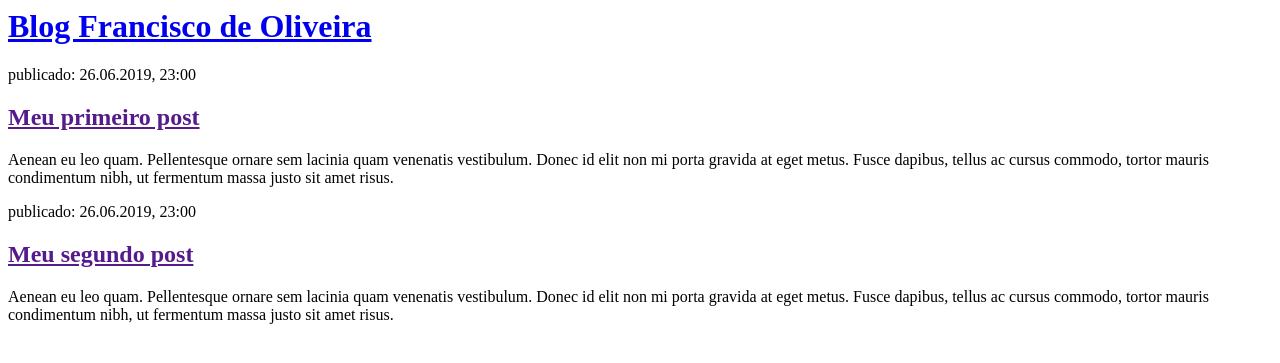
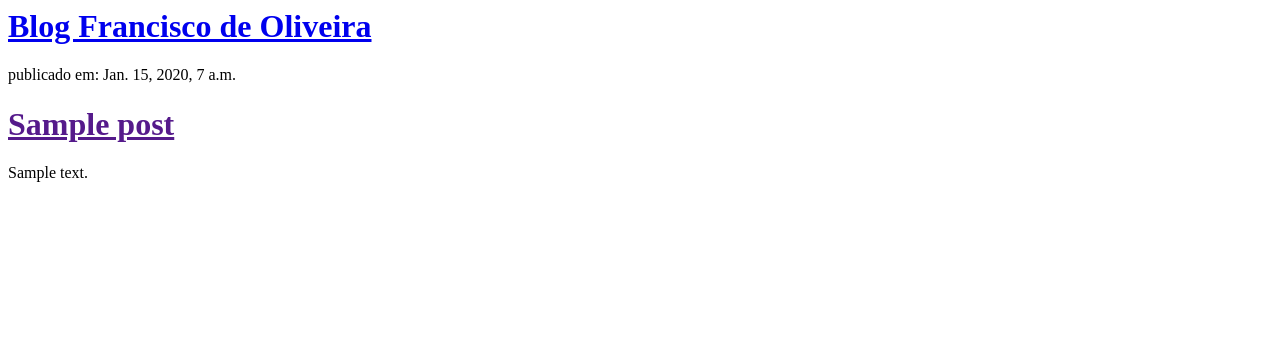
Before and after one commit to francjr/my-first-blog, a Django app: template blog/templates/blog/post_list.html in a window 1280 px wide. Shown: the top 363 px of the page. Run offline with Django 3.2, Linux system fonts and the light colour scheme; the template is opened without the code that fills it: values that come from a table or form of the project are taken from there, others are empty; tables that the repository leaves empty hold one stand-in row (values such as "Sample post").

Commit message:
Modified templates to display posts form database.

```diff
--- a/blog/templates/blog/post_list.html
+++ b/blog/templates/blog/post_list.html
@@ -7,17 +7,14 @@
           <h1><a href="/">Blog Francisco de Oliveira</a></h1>
       </div>
 
-      <div>
-          <p>publicado: 26.06.2019, 23:00</p>
-          <h2><a href="">Meu primeiro post</a></h2>
-          <p>Aenean eu leo quam. Pellentesque ornare sem lacinia quam venenatis vestibulum. Donec id elit non mi porta gravida at eget metus. Fusce dapibus, tellus ac cursus commodo, tortor mauris condimentum nibh, ut fermentum massa justo sit amet risus.</p>
-      <div>
+      {% for post in posts %}
+          <div>
+              <p>publicado em: {{ post.published_date }}</p>
+          <h1><a href="">{{ post.title }}</a></h1>
+          <p>{{ post.text|linebreaksbr }}</p>
+      </div>
 
-      <div>
-          <p>publicado: 26.06.2019, 23:00</p>
-          <h2><a href="">Meu segundo post</a></h2>
-          <p>Aenean eu leo quam. Pellentesque ornare sem lacinia quam venenatis vestibulum. Donec id elit non mi porta gravida at eget metus. Fusce dapibus, tellus ac cursus commodo, tortor mauris condimentum nibh, ut fermentum massa justo sit amet risus.</p>
-      <div>
+      {% endfor %}
   <body>
 
 </html>
--- a/blog/views.py
+++ b/blog/views.py
@@ -1,5 +1,7 @@
 from django.shortcuts import render
-
+from django.utils import timezone
+from .models import Post
 def post_list(request):
-    return render(request, 'blog/post_list.html', {})
+    posts = Post.objects.filter(published_date__lte=timezone.now()).order_by('published_date')
+    return render(request, 'blog/post_list.html', {'posts': posts})
 # Create your views here.
```
